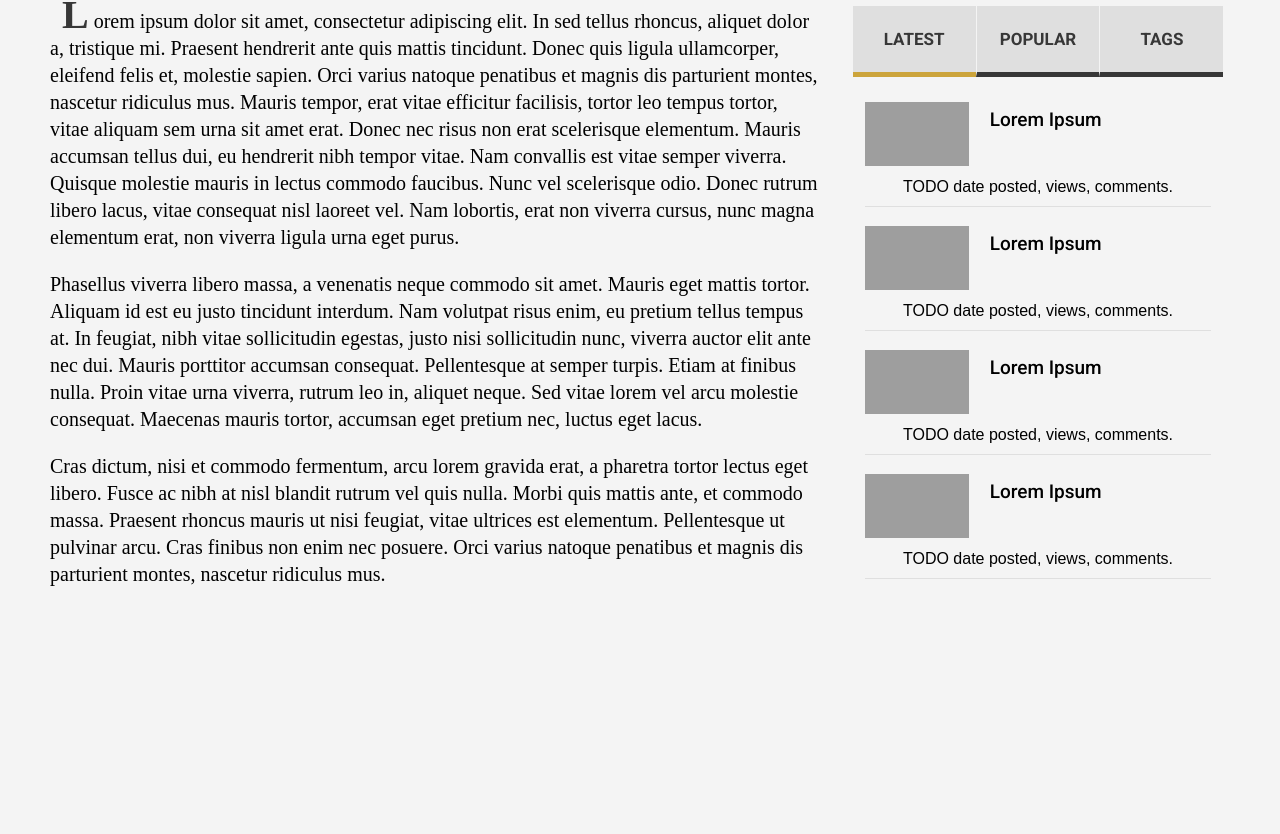
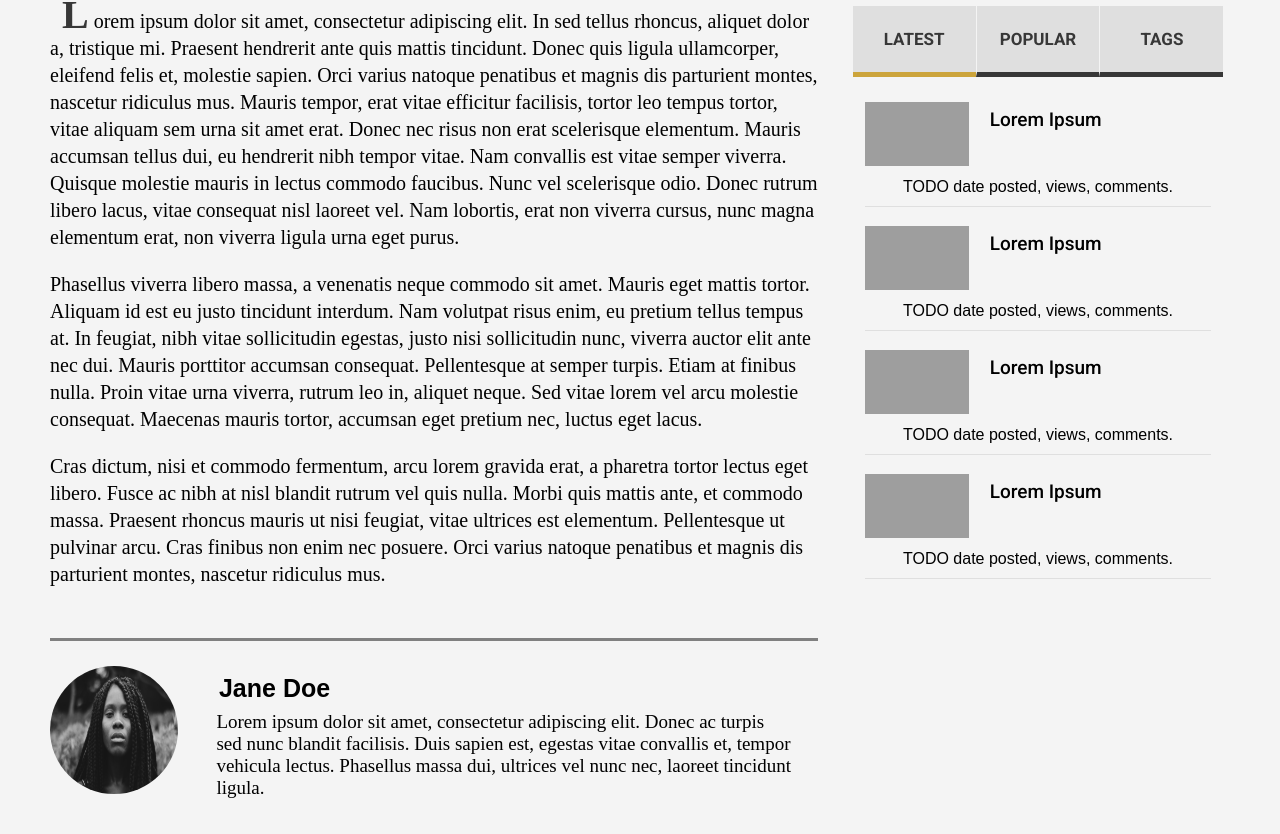
Before and after one commit to taihelsel/open-source-forum, a React (Create React App) app: page /posts/test in a window 1280 px wide. Shown: the part 1065-1899 px from the top of the page. Before the commit the page ends 1673 px from the top, so only its background shows below. Built offline with nearby package versions, Linux system fonts and the light colour scheme; grey boxes are pictures that could not be loaded.

Commit message:
stubbed out author about section for article

```diff
--- a/src/App.css
+++ b/src/App.css
@@ -383,12 +383,13 @@ html,body,.App{
     font-weight:lighter;
     font-size:22px;
 }
-    /*Post Content*/
-#PostContent{
+    /*Article Content*/
+#Article{
     width:60%;
     margin-left:50px;
     display:inline-block;
     float:left;
+    margin-bottom:30px;
 }
 .author-info-head{
     text-align: left;
@@ -397,14 +398,14 @@ html,body,.App{
 .author-info-head p, .author-info-head a{
     display:inline-block;
     font-style:italic;
+    font-size:16px;
+    font-family:"Lobster", serif;
+    font-weight:bold;
 }
 .author-info-head a{
     color:#1da1f2;
     text-decoration: none;
     margin-left:15px;
-}
-.author-info-head p{
-    font-family:"Lobster", serif;
 }
 .article-content{
     font-size:20px;
@@ -420,6 +421,41 @@ html,body,.App{
     font-weight:600;
     font-family: 'Lobster', serif;
     color:var(--charcoal);
+}
+    /*Author About*/
+#about-author{
+    float:left;
+    width: 60%;
+    margin-left: 50px;
+    text-align: left;
+    position: relative;
+    padding-bottom:1.25vw;
+    border-top:3px solid grey;
+    padding-top:12px;
+}
+.author-headshot{
+    width:10vw;
+    height:10vw;
+    border-radius: 15em;
+    display:inline-block;
+    margin-top:1vw;
+}
+.author-name{
+    display:inline-block;
+    position: absolute;
+    top: 12px;
+    left:22%;
+    font-size:25px;
+    font-family: "Railway", sans-serif;
+}
+.author-about{
+    width:75%;
+    display:inline-block;
+    position: relative;
+    bottom:0;
+    margin-left:3vw;
+    font-size:19px;
+    font-family: "Lobster", serif;
 }
     /*Post Sidebar*/
 #PostSidebar{
--- a/src/components/SinglePost/PostContent.js
+++ b/src/components/SinglePost/Body/Article.js
@@ -3,10 +3,10 @@ import React, { Component } from 'react';
 class PostContent extends Component {
   render() {
     return (
-      <div id="PostContent">
+      <div id="Article">
         <div className="author-info-head">
-          <p>By John Doe</p>
-          <a href="http://www.twitter.com/" target="_blank">@JohnDoe82</a>
+          <p>By Jane Doe</p>
+          <a href="http://www.twitter.com/" target="_blank">@JaneDoe</a>
         </div>
         <p className="article-content first-paragraph">
           Lorem ipsum dolor sit amet, consectetur adipiscing elit. In sed tellus rhoncus, aliquet dolor a, tristique mi. Praesent hendrerit ante quis mattis tincidunt. Donec quis ligula ullamcorper, eleifend felis et, molestie sapien. Orci varius natoque penatibus et magnis dis parturient montes, nascetur ridiculus mus. Mauris tempor, erat vitae efficitur facilisis, tortor leo tempus tortor, vitae aliquam sem urna sit amet erat. Donec nec risus non erat scelerisque elementum. Mauris accumsan tellus dui, eu hendrerit nibh tempor vitae. Nam convallis est vitae semper viverra. Quisque molestie mauris in lectus commodo faucibus. Nunc vel scelerisque odio. Donec rutrum libero lacus, vitae consequat nisl laoreet vel. Nam lobortis, erat non viverra cursus, nunc magna elementum erat, non viverra ligula urna eget purus.
--- /dev/null
+++ b/src/components/SinglePost/Body/AuthorAbout.js
@@ -0,0 +1,16 @@
+import React, { Component } from 'react';
+
+class AuthorAbout extends Component {
+  render() {
+    return (
+        <div id="about-author">
+          <img className="author-headshot" src={require("../../.././media/images/stockphotos/headshot.jpg")}/>
+          <h1 className="author-name">Jane Doe</h1>
+          <p className="author-about">Lorem ipsum dolor sit amet, consectetur adipiscing elit. Donec ac turpis sed nunc blandit facilisis. Duis sapien est, egestas vitae convallis et, tempor vehicula lectus. Phasellus massa dui, ultrices vel nunc nec, laoreet tincidunt ligula.</p>
+
+        </div>
+    );
+  }
+}
+
+export default AuthorAbout;
--- a/src/components/SinglePost/SinglePost.js
+++ b/src/components/SinglePost/SinglePost.js
@@ -3,7 +3,8 @@ import React, { Component } from 'react';
 /*React Components*/
 import Header from ".././Header.js";
 import PostHead from "./PostHead.js";
-import PostContent from "./PostContent.js";
+import Article from "./Body/Article.js";
+import AuthorAbout from "./Body/AuthorAbout";
 import PostSidebar from "./SideBar/PostSidebar.js";
 class SinglePost extends Component {
   render() {
@@ -12,8 +13,9 @@ class SinglePost extends Component {
             <Header />
             <hr className="head-divider" />
             <PostHead />
-            <PostContent />
             <PostSidebar />
+            <Article />
+            <AuthorAbout />
         </section>
     );
   }
```
Also changed, not shown: src/media/images/stockphotos/headshot.jpg (added).
